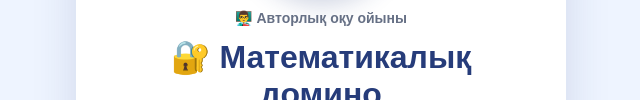
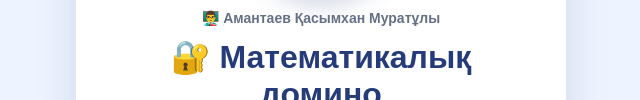
Before and after one commit to kasymkhan2002-maker/math-domino, a website: page index.html in a window 1280 px wide. Shown: the part 288-388 px from the top of the page, without its empty margins (319-959 px from the left). Drawn offline with Linux system fonts and the light colour scheme.

Commit message:
Update author name

```diff
--- a/index.html
+++ b/index.html
@@ -15,7 +15,7 @@
 <div class="teacher-profile">
    <img src="teacher.jpg.jpeg" alt="Мұғалім" class="teacher-photo">
 </div>
-<p class="teacher-label">👨‍🏫 Авторлық оқу ойыны</p>
+<p class="teacher-label">👨‍🏫 Амантаев Қасымхан Муратұлы</p>
     <h1>🔐 Математикалық домино</h1>
     <h2>Оқушының жеке кабинеті</h2>
 
```
